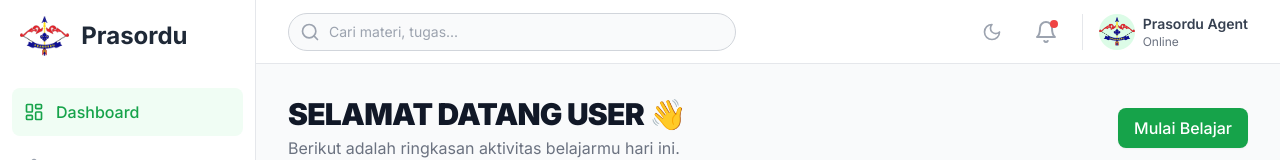
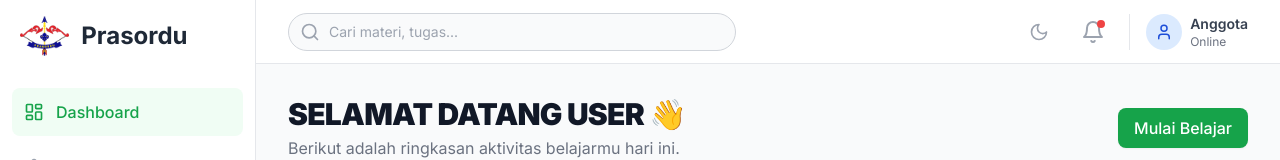
Before and after one commit to ahmad-xsam/prasordu, a Next.js app: page /dashboard in a window 1280 px wide. Shown: the top 160 px of the page. Built offline with nearby package versions, Linux system fonts and the light colour scheme; no server answers.

Commit message:
UI Updates: Dynamic role text and icon in header, dark mode optimizations for dashboard widgets

```diff
--- a/src/components/DashboardWidgets.tsx
+++ b/src/components/DashboardWidgets.tsx
@@ -130,17 +130,17 @@ export default function DashboardWidgets() {
       </div>
 
       {/* 2. Kalender & Cuaca Widget */}
-      <div className="bg-white rounded-2xl shadow-sm border border-gray-100 p-0 flex group hover:shadow-md hover:-translate-y-1 transition-all duration-300 overflow-hidden">
+      <div className="bg-white dark:bg-slate-900 rounded-2xl shadow-sm border border-gray-100 dark:border-slate-800 p-0 flex group hover:shadow-md hover:-translate-y-1 transition-all duration-300 overflow-hidden">
         {/* Calendar Left Part */}
-        <div className="w-1/2 p-6 flex flex-col items-center justify-center border-r border-gray-100 bg-gray-50/50">
+        <div className="w-1/2 p-6 flex flex-col items-center justify-center border-r border-gray-100 dark:border-slate-800 bg-gray-50/50 dark:bg-slate-800/50">
           <p className="text-red-500 font-bold uppercase text-sm">{dayName}</p>
-          <p className="text-6xl font-black text-gray-800 my-1">{date}</p>
-          <p className="text-sm font-semibold text-gray-600">{monthName} {year}</p>
+          <p className="text-6xl font-black text-gray-800 dark:text-white my-1">{date}</p>
+          <p className="text-sm font-semibold text-gray-600 dark:text-slate-400">{monthName} {year}</p>
         </div>
 
         {/* Weather Right Part */}
         <div className="w-1/2 p-5 flex flex-col justify-center">
-          <div className="flex items-center text-gray-500 text-xs font-bold uppercase tracking-wider mb-2">
+          <div className="flex items-center text-gray-500 dark:text-slate-400 text-xs font-bold uppercase tracking-wider mb-2">
             <CloudSun size={14} className="mr-1.5" /> Info Cuaca
           </div>
 
@@ -151,16 +151,16 @@ export default function DashboardWidgets() {
             </div>
           ) : weather ? (
             <div>
-              <h3 className="text-4xl font-bold text-gray-800 mb-1">{weather.temp}°C</h3>
-              <p className="text-sm font-medium text-blue-600 bg-blue-50 inline-block px-2 py-0.5 rounded-md">
+              <h3 className="text-4xl font-bold text-gray-800 dark:text-white mb-1">{weather.temp}°C</h3>
+              <p className="text-sm font-medium text-blue-600 dark:text-blue-400 bg-blue-50 dark:bg-blue-900/30 inline-block px-2 py-0.5 rounded-md">
                 {weather.desc}
               </p>
             </div>
           ) : (
-             <p className="text-xs text-gray-400">Gagal memuat cuaca</p>
+             <p className="text-xs text-gray-400 dark:text-slate-500">Gagal memuat cuaca</p>
           )}
 
-          <div className="mt-4 pt-3 border-t border-gray-100 flex items-center text-[10px] text-gray-400">
+          <div className="mt-4 pt-3 border-t border-gray-100 dark:border-slate-800 flex items-center text-[10px] text-gray-400 dark:text-slate-500">
              <MapPin size={10} className="mr-1" /> Berdasarkan Lokasi Anda
           </div>
         </div>
--- a/src/components/Header.tsx
+++ b/src/components/Header.tsx
@@ -1,8 +1,8 @@
 "use client";
 
-import { Bell, Search, User, Menu, Sun, Moon } from 'lucide-react';
+import { Bell, Search, User, Menu, Sun, Moon, Shield } from 'lucide-react';
 import { useState, useEffect } from 'react';
-import Image from 'next/image';
+import { useSession } from 'next-auth/react';
 
 interface HeaderProps {
   onMenuClick?: () => void;
@@ -10,6 +10,9 @@ interface HeaderProps {
 
 export default function Header({ onMenuClick }: HeaderProps) {
   const [theme, setTheme] = useState<'light' | 'dark'>('light');
+  const { data: session } = useSession();
+
+  const isAdmin = (session?.user as any)?.role === 'ADMIN';
 
   useEffect(() => {
     const savedTheme = localStorage.getItem('theme') as 'light' | 'dark';
@@ -63,12 +66,14 @@ export default function Header({ onMenuClick }: HeaderProps) {
           <Bell className="h-6 w-6" />
         </button>
         <div className="flex items-center gap-2 border-l border-gray-200 dark:border-slate-700 pl-4">
-          <div className="flex h-9 w-9 items-center justify-center rounded-full bg-primary-100 text-primary-700 overflow-hidden">
-            <img src="/logo_prasordu.png?v=2" alt="Logo" className="w-full h-full object-contain" />
+          <div className={`flex h-9 w-9 items-center justify-center rounded-full ${isAdmin ? 'bg-primary-100 text-primary-700 dark:bg-primary-900/30 dark:text-primary-400' : 'bg-blue-100 text-blue-700 dark:bg-blue-900/30 dark:text-blue-400'}`}>
+            {isAdmin ? <Shield size={18} /> : <User size={18} />}
           </div>
           <div className="hidden flex-col md:flex">
-            <span className="text-sm font-semibold text-gray-700 dark:text-slate-200">Prasordu Agent</span>
-            <span className="text-xs text-gray-500">Online</span>
+            <span className="text-sm font-semibold text-gray-700 dark:text-slate-200">
+              {isAdmin ? 'Admin' : 'Anggota'}
+            </span>
+            <span className="text-xs text-gray-500 dark:text-slate-400">Online</span>
           </div>
         </div>
       </div>
```
